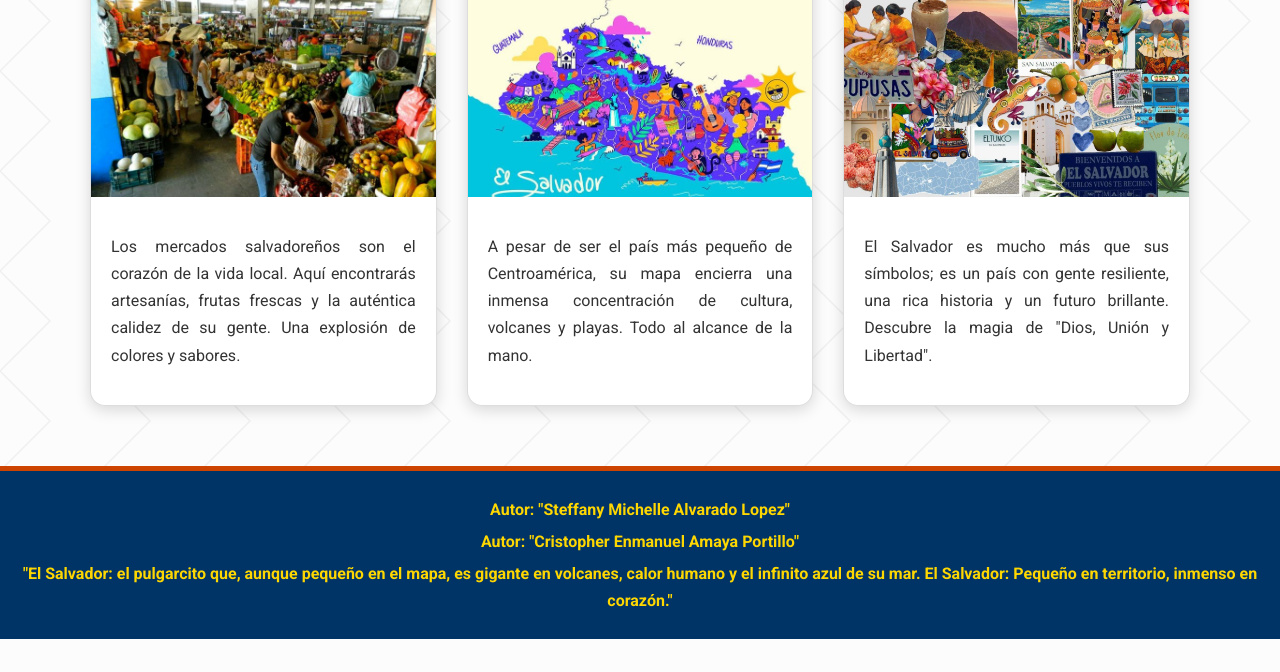
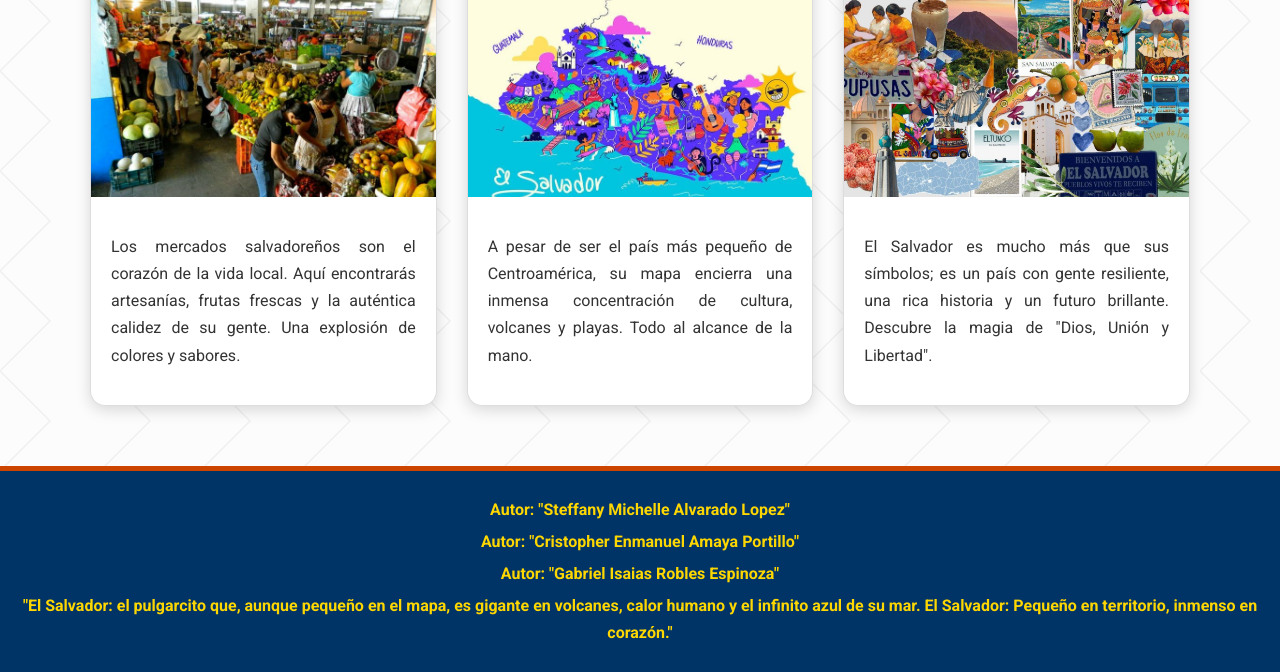
Before and after one commit to elpulgarcito06-ux/ElSalvador, a plain HTML site: page index.html in a window 1280 px wide. Shown: the part 2229-2901 px from the top of the page. Before the commit the page ends 2868 px from the top, so only its background shows below. Drawn offline with Linux system fonts and the light colour scheme.

Commit message:
“Actualicé mi página”

```diff
--- a/index.html
+++ b/index.html
@@ -280,6 +280,7 @@
         <div class="autor">
             <p>Autor: "Steffany Michelle Alvarado Lopez"</p>
             <p>Autor: "Cristopher Enmanuel Amaya Portillo"</p>
+            <p>Autor: "Gabriel Isaias Robles Espinoza"</p>
             <p>"El Salvador: el pulgarcito que, aunque pequeño en el mapa, es gigante en volcanes, calor humano y el infinito azul de su mar.
 El Salvador: Pequeño en territorio, inmenso en corazón."</p>
         </div>
```
